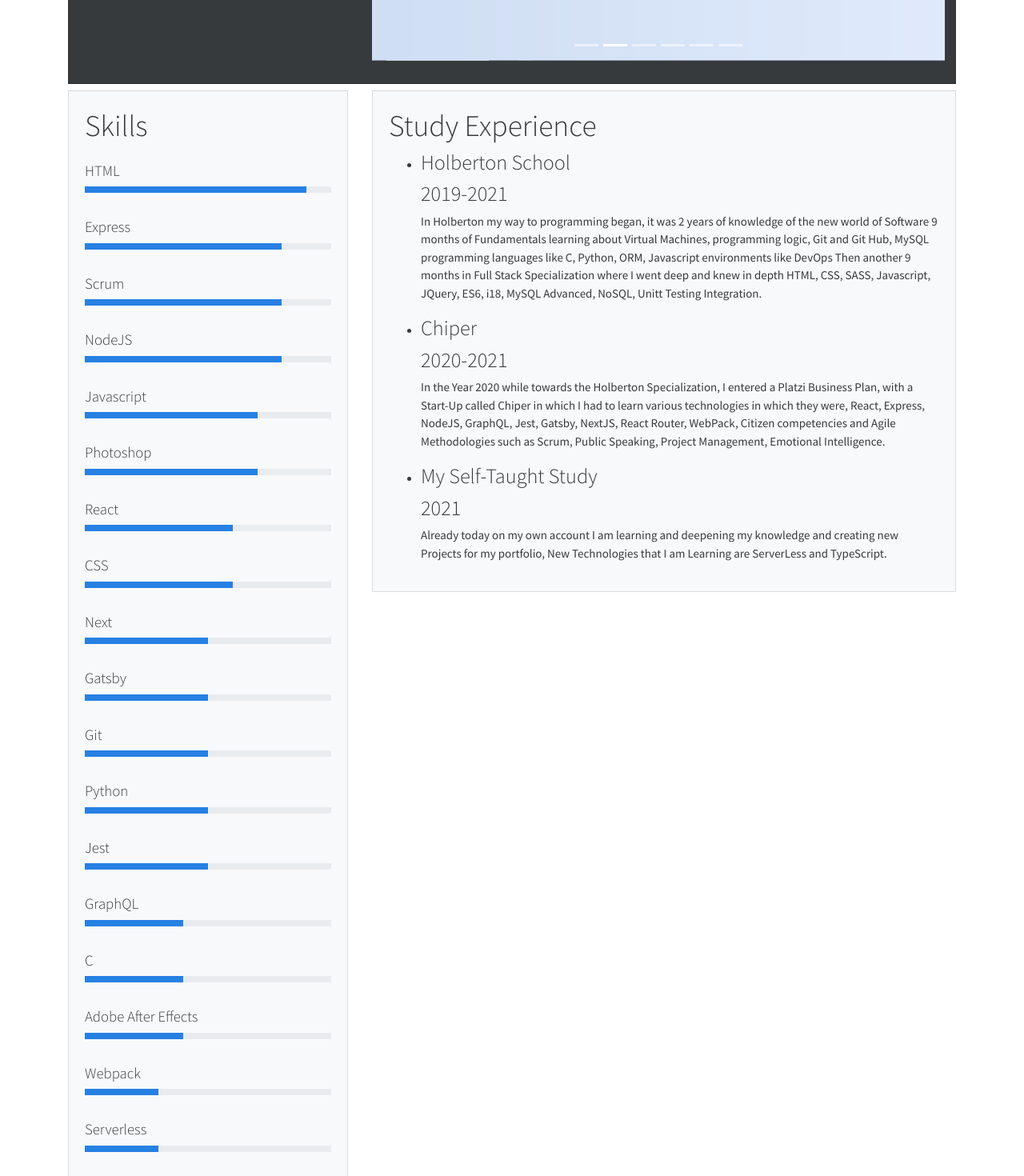
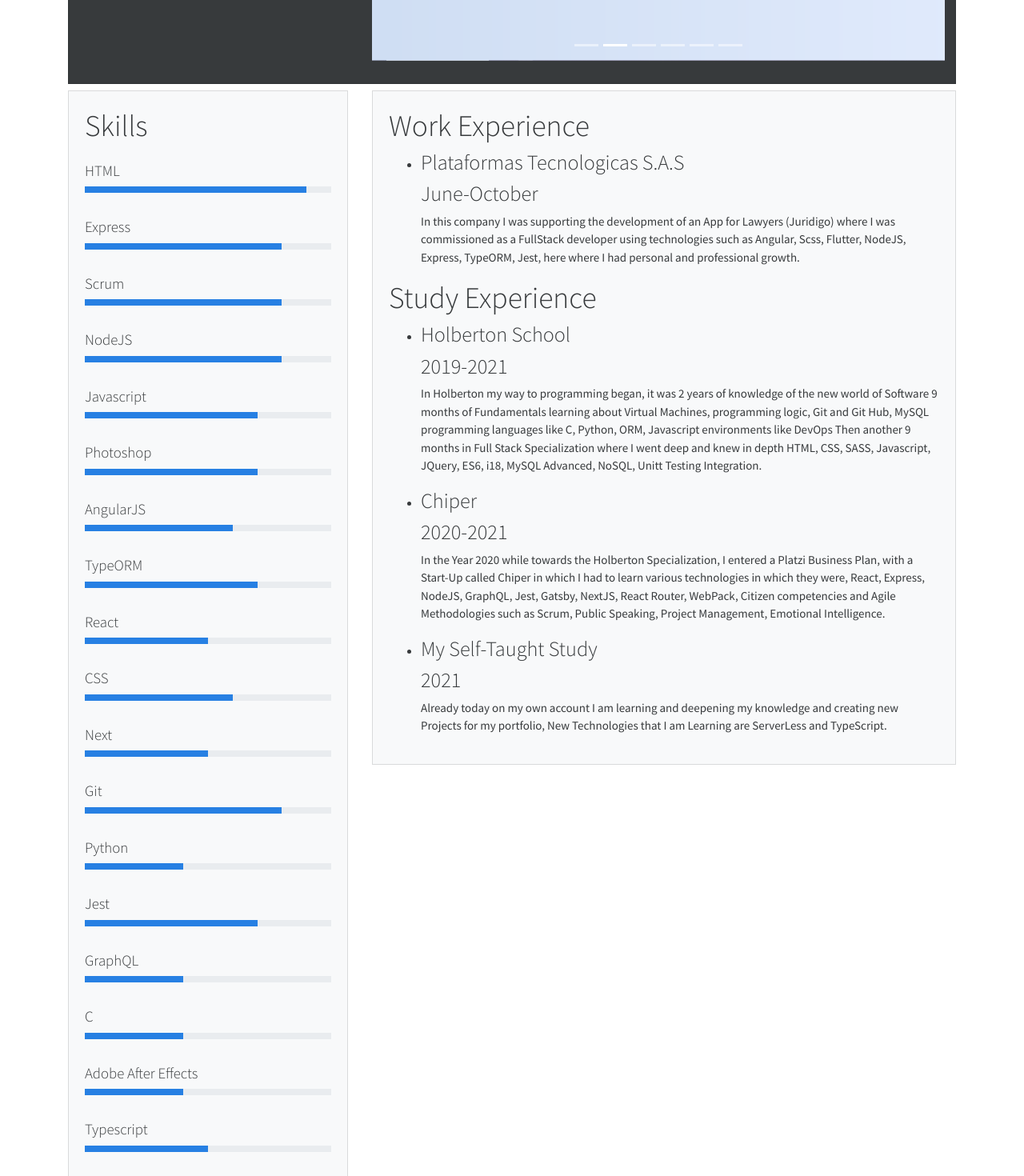
Before and after one commit to AraqueGD/MyBriefcase, a Next.js app: page / in a window 1280 px wide. Shown: the part 580-2050 px from the top of the page at 80% size. Built offline with nearby package versions, Linux system fonts and the light colour scheme; a small style sheet from the web is missing.

Commit message:
Feat: New Experiences

```diff
--- a/pages/index.js
+++ b/pages/index.js
@@ -1,5 +1,5 @@
 import Layout from "../components/Layout";
-import { skills, experiences, proyects } from "../profile";
+import {skills, experiences, proyects, workExperiences} from "../profile";
 import Link from "next/link";
 import CarouselSlide from "../components/Carousel";
 import "react-toastify/dist/ReactToastify.css";
@@ -72,8 +72,25 @@ export default function index() {
         <div className="col-md-8">
           <div className="card bg-light">
             <div className="card-body">
+              <h1>Work Experience</h1>
+              <ul>
+                {workExperiences.map(
+                    ({ company, description, from, to, current }, key) => (
+                        <li key={key}>
+                          <h3>{company}</h3>
+                          {current ? (
+                              <h3>{current}</h3>
+                          ) : (
+                              <h3>
+                                {from}-{to}
+                              </h3>
+                          )}
+                          <p>{description}</p>
+                        </li>
+                    )
+                )}
+              </ul>
               <h1>Study Experience</h1>
-
               <ul>
                 {experiences.map(
                   ({ title, description, from, to, current }, key) => (
--- a/profile.js
+++ b/profile.js
@@ -24,8 +24,16 @@ export const skills = [
     percentage: 70,
   },
   {
+    skill: "AngularJS",
+    percentage: 60
+  },
+  {
+   skill: "TypeORM",
+   percentage: 70
+  },
+  {
     skill: "React",
-    percentage: 60,
+    percentage: 50,
   },
   {
     skill: "CSS",
@@ -36,20 +44,16 @@ export const skills = [
     percentage: 50,
   },
   {
-    skill: "Gatsby",
-    percentage: 50,
-  },
-  {
     skill: "Git",
-    percentage: 50,
+    percentage: 80,
   },
   {
     skill: "Python",
-    percentage: 50,
+    percentage: 40,
   },
   {
     skill: "Jest",
-    percentage: 50,
+    percentage: 70,
   },
   {
     skill: "GraphQL",
@@ -64,16 +68,8 @@ export const skills = [
     percentage: 40,
   },
   {
-    skill: "Webpack",
-    percentage: 30,
-  },
-  {
-    skill: "Serverless",
-    percentage: 30,
-  },
-  {
     skill: "Typescript",
-    percentage: 20,
+    percentage: 50,
   },
 ];
 
@@ -142,3 +138,12 @@ export const proyects = [
     repository: "https://github.com/AraqueGD/TypeScript_App",
   },
 ];
+
+export const workExperiences = [
+  {
+    company: "Plataformas Tecnologicas S.A.S",
+    description: "In this company I was supporting the development of an App for Lawyers (Juridigo) where I was commissioned as a FullStack developer using technologies such as Angular, Scss, Flutter, NodeJS, Express, TypeORM, Jest, here where I had personal and professional growth.",
+    from: "June",
+    to: "October"
+  }
+]
```
